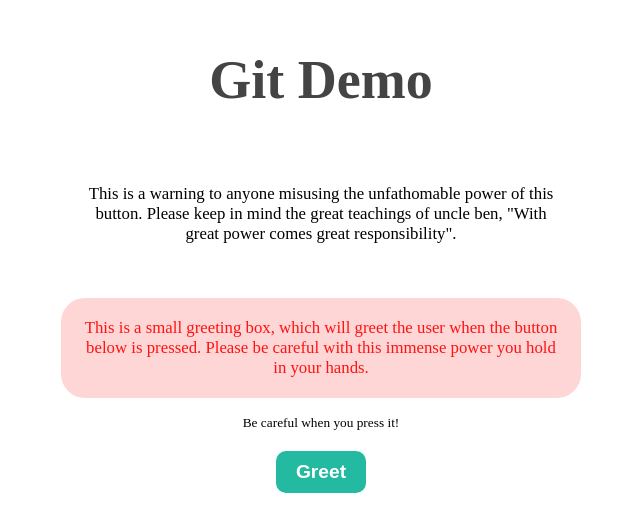
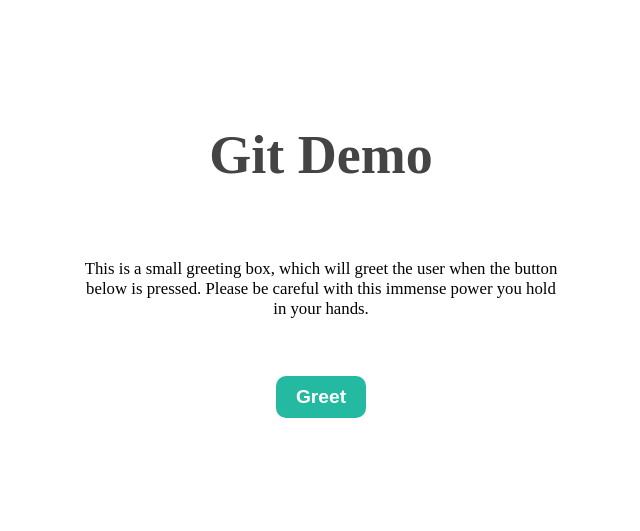
Before and after one commit to 00euclid/git-demo, a plain HTML site: page index.html in a window 1280 px wide. Shown: the part 137-668 px from the top of the page, without its empty margins (319-959 px from the left). Drawn offline with Linux system fonts and the light colour scheme.

Commit message:
Modifying styles

```diff
--- a/css/style.css
+++ b/css/style.css
@@ -19,23 +19,12 @@ h1.title {
     font-weight: 700;
 }
 
-p.warning {
-    width: 30rem;
-    font-size: 1.05em;
-    font-weight: 500;
-    padding: 20px 20px;
-    text-align: center;
-}
-
 p.info {
     width: 30rem;
     font-size: 1.05em;
     font-weight: 500;
     padding: 20px 20px;
     text-align: center;
-    color: ff1212;
-    border-radius: 1.5rem;
-    background: rgba(255, 50, 50, 0.2);
 }
 
 @media screen and (max-width: 35rem) {
--- a/index.html
+++ b/index.html
@@ -6,9 +6,7 @@
 	<body>
 		<main>
 			<h1 class="title">Git Demo</h1>
-			<p class="warning">This is a warning to anyone misusing the unfathomable power of this button. Please keep in mind the great teachings of uncle ben, "With great power comes great responsibility".</p>
 			<p class="info">This is a small greeting box, which will greet the user when the button below is pressed. Please be careful with this immense power you hold in your hands.</p>
-			<small>Be careful when you press it!</small>
 			<button class="greeter">Greet</button>
 		</main>
 		<script src="js/app.js"></script>
```
